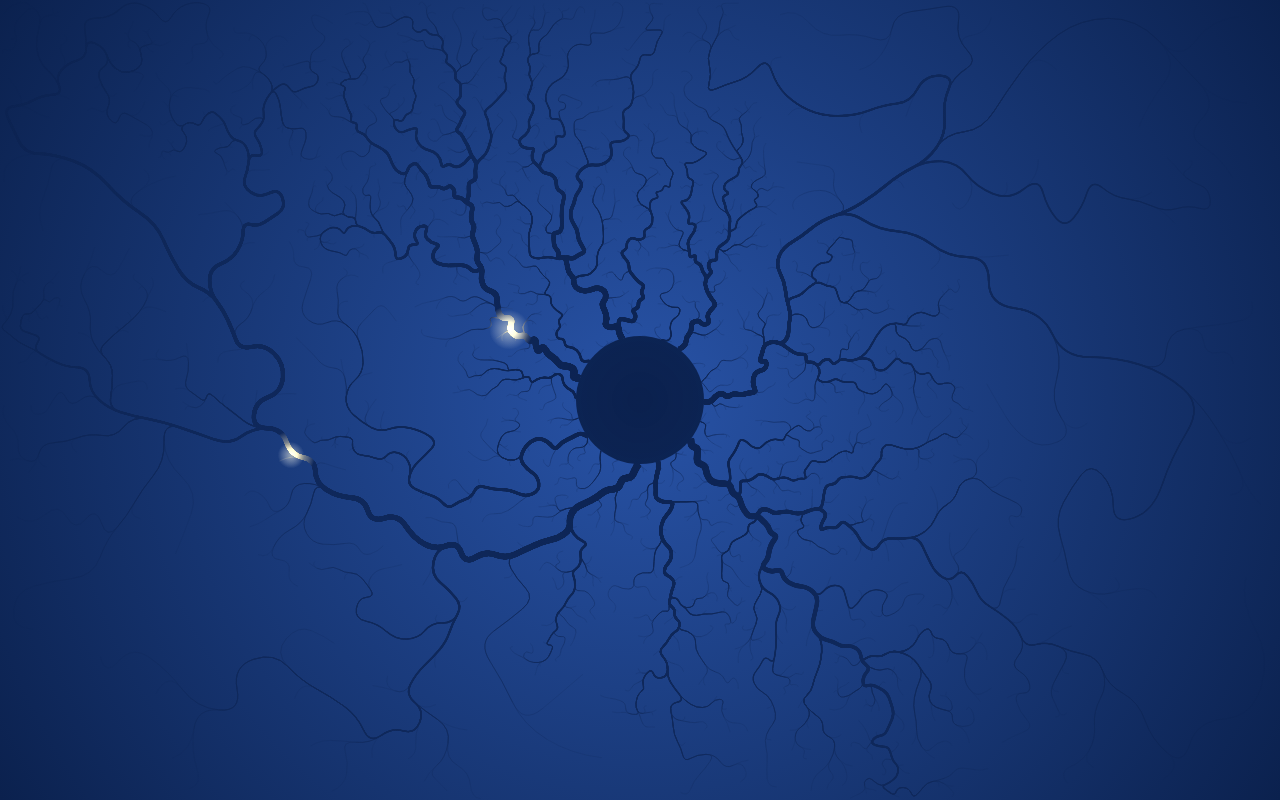
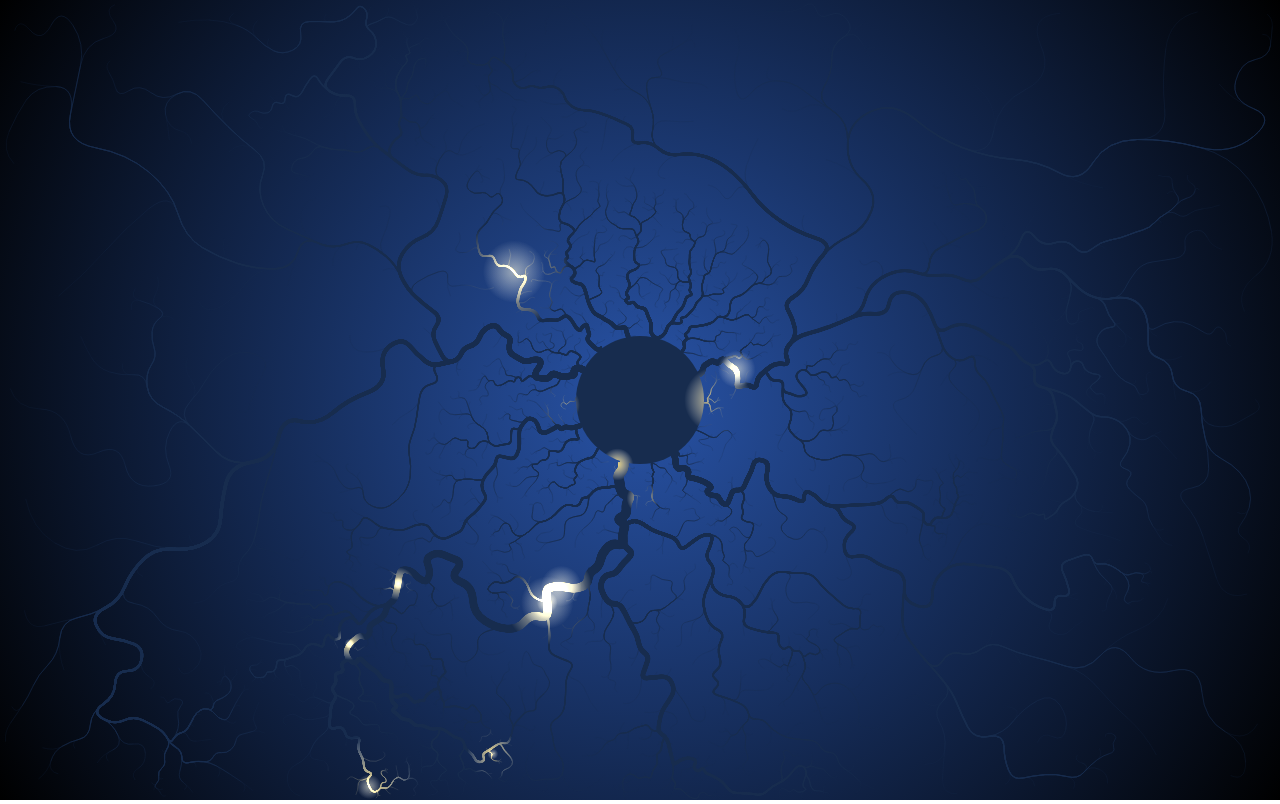
Before and after one commit to jobtalle/SketchRouting, a plain HTML site: page index.html in a window 1280 px wide. Drawn offline with Linux system fonts and the light colour scheme.

Commit message:
Created zoom effect

```diff
--- a/css/style.css
+++ b/css/style.css
@@ -3,7 +3,7 @@ body {
 }
 
 #wrapper {
-    background: radial-gradient(circle at center, #2853a7, #0b214e);
+    background: radial-gradient(circle at 50% 50%, #2853a7, #000000);
     width: 100vw;
     height: 100vh;
 }
--- a/js/pulse.js
+++ b/js/pulse.js
@@ -1,16 +1,31 @@
 export class Pulse {
-    constructor(neuron) {
+    static RADIUS_MIN = 16;
+    static RADIUS_MAX = 80;
+    static RADIUS_POWER = 5;
+
+    constructor(neuron, random, reversed = false) {
         this.neuron = neuron;
+        this.reversed = reversed;
+        this.radius = Pulse.RADIUS_MIN + (Pulse.RADIUS_MAX - Pulse.RADIUS_MIN) * Math.pow(random.float, Pulse.RADIUS_POWER);
     }
 
     update(random) {
-        if (this.neuron.parent === null)
-            return false;
+        if (this.reversed) {
+            if (this.neuron.children.length === 0)
+                return false;
 
-        this.neuron = this.neuron.parent;
-        this.radius = 24;
+            this.neuron = this.neuron.children[Math.floor(random.float * this.neuron.children.length)];
 
-        return true;
+            return true;
+        }
+        else {
+            if (this.neuron.parent === null)
+                return false;
+
+            this.neuron = this.neuron.parent;
+
+            return true;
+        }
     }
 
     draw(context) {
@@ -38,6 +53,9 @@ export class Pulse {
     }
 
     drawLight(context) {
+        if (this.reversed)
+            return;
+
         const radius = this.radius * 2 / (1 + this.neuron.length * .1);
         const gradient = context.createRadialGradient(
             this.neuron.x,
--- a/js/routing.js
+++ b/js/routing.js
@@ -2,14 +2,17 @@ import {Structure} from "./structure.js";
 import {Random} from "./random.js";
 
 export class Routing {
+    static PULSE_ZOOM = .01;
+    static PULSE_POWER = 8;
+
     constructor(element, width, height) {
         const seed = Math.floor(Math.random() * Random.MODULUS);
-
+        // const seed = 394342599;
         console.warn(seed);
 
         this.width = width;
         this.height = height;
-        this.structure = new Structure(width, height, new Random(seed));
+        this.structure = new Structure(width, height, width * .5, height * .5, new Random(seed));
         this.background = document.createElement("canvas");
         this.background.width = width;
         this.background.height = height;
@@ -18,7 +21,7 @@ export class Routing {
         this.structure.drawNetwork(this.background.getContext("2d"));
 
         element.addEventListener("mousedown", event => {
-            this.structure.touch(event.clientX, event.clientY);
+            this.structure.touch(event.clientX, event.clientY, this.random);
         });
     }
 
@@ -27,7 +30,17 @@ export class Routing {
     }
 
     draw(context) {
-        context.globalCompositeOperation = "source-over";
+        context.save();
+
+        const zoom = this.structure.zoom;
+
+        if (zoom !== 0) {
+            const scale = Math.sin(Math.PI * Math.pow(zoom, Routing.PULSE_POWER)) * Routing.PULSE_ZOOM;
+
+            context.translate(this.width * .5, this.height * .5);
+            context.scale(1 + scale, 1 + scale);
+            context.translate(-this.width * .5, -this.height * .5);
+        }
 
         const lineGradient = context.createRadialGradient(
             this.width * .5,
@@ -37,8 +50,8 @@ export class Routing {
             this.height * .5,
             .5 * Math.sqrt(this.width * this.width + this.height * this.height));
 
-        lineGradient.addColorStop(0, "#0b214e");
-        lineGradient.addColorStop(1, "rgba(11,33,78,0.42)");
+        lineGradient.addColorStop(0, "#172c4e");
+        lineGradient.addColorStop(1, "#172c4e");
 
         context.fillStyle = lineGradient;
         context.clearRect(0, 0, this.width, this.height);
@@ -52,6 +65,9 @@ export class Routing {
         context.drawImage(this.background, 0, 0);
 
         context.globalCompositeOperation = "lighter";
+
         this.structure.drawPulsesLight(context);
+
+        context.restore();
     }
 }
--- a/js/structure.js
+++ b/js/structure.js
@@ -4,29 +4,49 @@ import {Pulse} from "./pulse.js";
 export class Structure {
     static EXPANSION_ATTEMPTS = 4;
     static SPACING = 1;
-    static RADIUS_MIN = 3;
+    static RADIUS_MIN = 2;
     static RADIUS_MAX = 32;
     static RADIUS_MUTATION = .3;
     static CENTER_RADIUS = 64;
-    static TARGETS = 20;
+    static TARGETS = 14;
     static PULSE_LENGTH_BIAS = .2;
+    static CHARGE_DECAY = .99;
+    static PULSE_THRESHOLD = 5;
+    static DISCHARGE = 60;
+    static DISCHARGE_CHANCE = .2;
+    static PULSE_TIME_MIN = 5;
+    static PULSE_TIME_MAX = 64;
 
-    constructor(width, height, random) {
+    constructor(width, height, x, y, random) {
         this.width = width;
         this.height = height;
+        this.x = x;
+        this.y = y;
+        this.starts = [];
         this.ends = [];
         this.nodes = this.makeNodes(width, height, random);
         this.pulses = [];
         this.pulseTime = 1;
         this.pulseTimePrevious = 1;
+        this.charge = 0;
+        this.discharge = 0;
+
+        window.addEventListener("keydown", event => {
+            if (event.key === "x")
+                this.centerPulse();
+        });
+    }
+
+    get zoom() {
+        return this.discharge / Structure.DISCHARGE;
     }
 
     fits(nodes, x, y, radius) {
         if (x < 0 || y < 0 || x > this.width || y > this.height)
             return false;
 
-        const cdx = x - this.width * .5;
-        const cdy = y - this.height * .5;
+        const cdx = x - this.x;
+        const cdy = y - this.y;
 
         if (cdx * cdx + cdy * cdy < Structure.CENTER_RADIUS * Structure.CENTER_RADIUS)
             return false;
@@ -43,11 +63,15 @@ export class Structure {
         return true;
     }
 
-    touch(x, y) {
+    centerPulse() {
+        this.discharge = Structure.DISCHARGE;
+    }
+
+    touch(x, y, random) {
         const neuron = this.getNearest(x, y);
 
         if (neuron)
-            this.pulses.push(new Pulse(neuron));
+            this.pulses.push(new Pulse(neuron, random));
     }
 
     getNearest(x, y) {
@@ -69,19 +93,19 @@ export class Structure {
     }
 
     makeNodes(width, height, random) {
-        const neurons = [];
         const angleOffset = random.float;
 
         for (let i = 0; i < Structure.TARGETS; ++i) {
             const angle = Math.PI * 2 * (i + angleOffset) / Structure.TARGETS;
 
-            neurons.push(new Neuron(
-                width * .5 + Math.cos(angle) * Structure.CENTER_RADIUS,
-                height * .5 + Math.sin(angle) * Structure.CENTER_RADIUS,
+            this.starts.push(new Neuron(
+                this.x + Math.cos(angle) * Structure.CENTER_RADIUS,
+                this.y + Math.sin(angle) * Structure.CENTER_RADIUS,
                 Structure.RADIUS_MIN));
         }
 
-        const stack = neurons.slice();
+        const neurons = this.starts.slice();
+        const stack = this.starts.slice();
         let neuron = null;
 
         while (neuron = stack.shift()) {
@@ -118,22 +142,46 @@ export class Structure {
     }
 
     update(random) {
+        if (this.discharge !== 0) {
+            this.charge = 0;
+
+            for (const start of this.starts) if (random.float < Structure.DISCHARGE_CHANCE) {
+                this.pulses.push(new Pulse(start, random, true));
+
+                --this.discharge;
+            }
+
+            if (this.discharge < 0)
+                this.discharge = 0;
+        }
+
+        this.charge *= Structure.CHARGE_DECAY;
+
         if (--this.pulseTime < 0) {
             this.pulses.push(new Pulse(this.ends[
-                Math.floor(Math.pow(random.float, Structure.PULSE_LENGTH_BIAS) * this.ends.length)]));
+                Math.floor(Math.pow(random.float, Structure.PULSE_LENGTH_BIAS) * this.ends.length)], random));
 
             const r = .4;
-            const time = Math.max(16, Math.min(64, this.pulseTimePrevious * (1 + (random.float * 2 - 1) * r)));
+            const time = Math.max(
+                Structure.PULSE_TIME_MIN,
+                Math.min(
+                    Structure.PULSE_TIME_MAX,
+                    this.pulseTimePrevious * (1 + (random.float * 2 - 1) * r)));
 
             this.pulseTimePrevious = time;
-            console.log(time);
 
             this.pulseTime = time;
         }
 
-        for (let pulse = this.pulses.length; pulse-- > 0;)
-            if (!this.pulses[pulse].update(random))
-                this.pulses.splice(pulse, 1);
+        for (let pulse = this.pulses.length; pulse-- > 0;) if (!this.pulses[pulse].update(random)) {
+            if (!this.pulses[pulse].reversed)
+                ++this.charge
+
+            this.pulses.splice(pulse, 1);
+        }
+
+        if (this.charge > Structure.PULSE_THRESHOLD)
+            this.centerPulse();
     }
 
     drawNetwork(context) {
@@ -171,17 +219,50 @@ export class Structure {
         }
 
         context.beginPath();
-        context.arc(this.width * .5, this.height * .5, Structure.CENTER_RADIUS, 0, Math.PI * 2);
+        context.arc(this.x, this.y, Structure.CENTER_RADIUS, 0, Math.PI * 2);
         context.fill();
     }
 
     drawPulses(context) {
         for (let pulse = 0, pulseCount = this.pulses.length; pulse < pulseCount; ++pulse)
             this.pulses[pulse].draw(context);
+
+        if (this.discharge) {
+            context.fillStyle = "#eed680";
+
+            context.beginPath();
+            context.arc(this.x, this.y, Structure.CENTER_RADIUS, 0, Math.PI * 2);
+            context.fill();
+        }
     }
 
     drawPulsesLight(context) {
         for (let pulse = 0, pulseCount = this.pulses.length; pulse < pulseCount; ++pulse)
             this.pulses[pulse].drawLight(context);
+
+        if (this.discharge) {
+            const radius = Structure.CENTER_RADIUS * 5 * this.discharge / Structure.DISCHARGE;
+            const gradient = context.createRadialGradient(
+                this.x,
+                this.y,
+                0,
+                this.x,
+                this.y,
+                radius);
+
+            gradient.addColorStop(0, "rgba(248,247,227,0.58)");
+            gradient.addColorStop(1, "rgba(255,255,255,0)");
+
+            context.fillStyle = gradient;
+
+            context.beginPath();
+            context.arc(
+                this.x,
+                this.y,
+                radius,
+                0,
+                Math.PI * 2);
+            context.fill();
+        }
     }
 }
```
